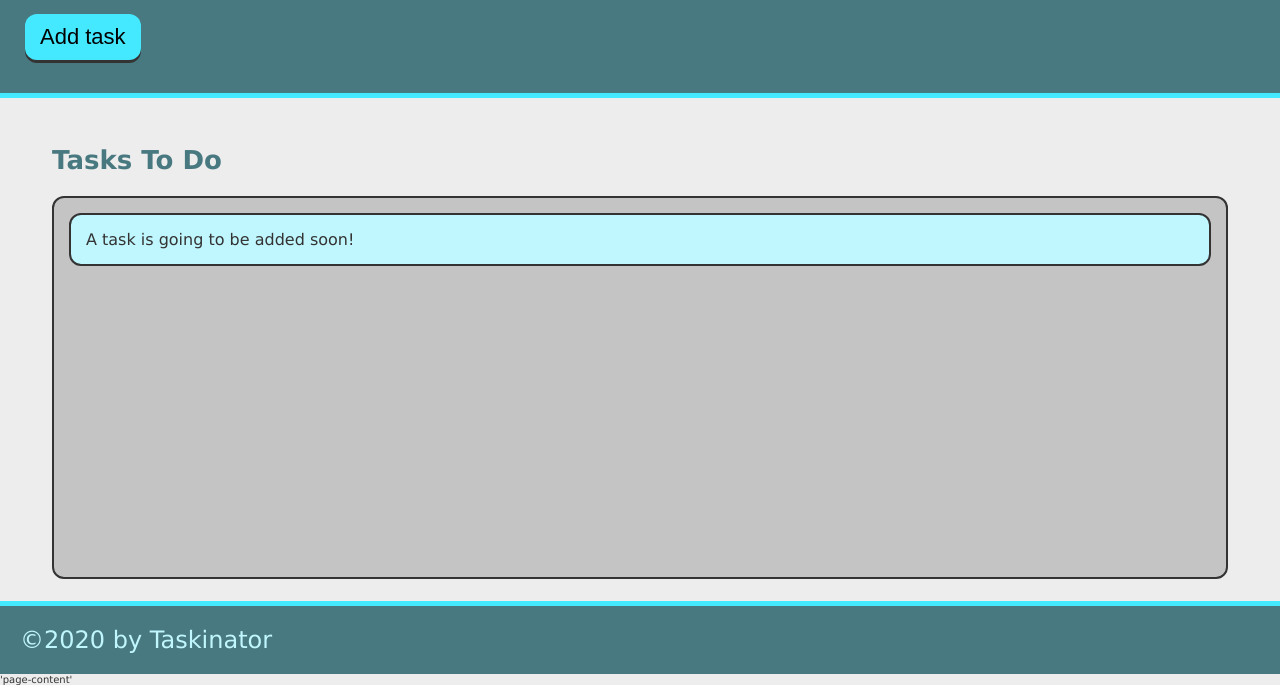
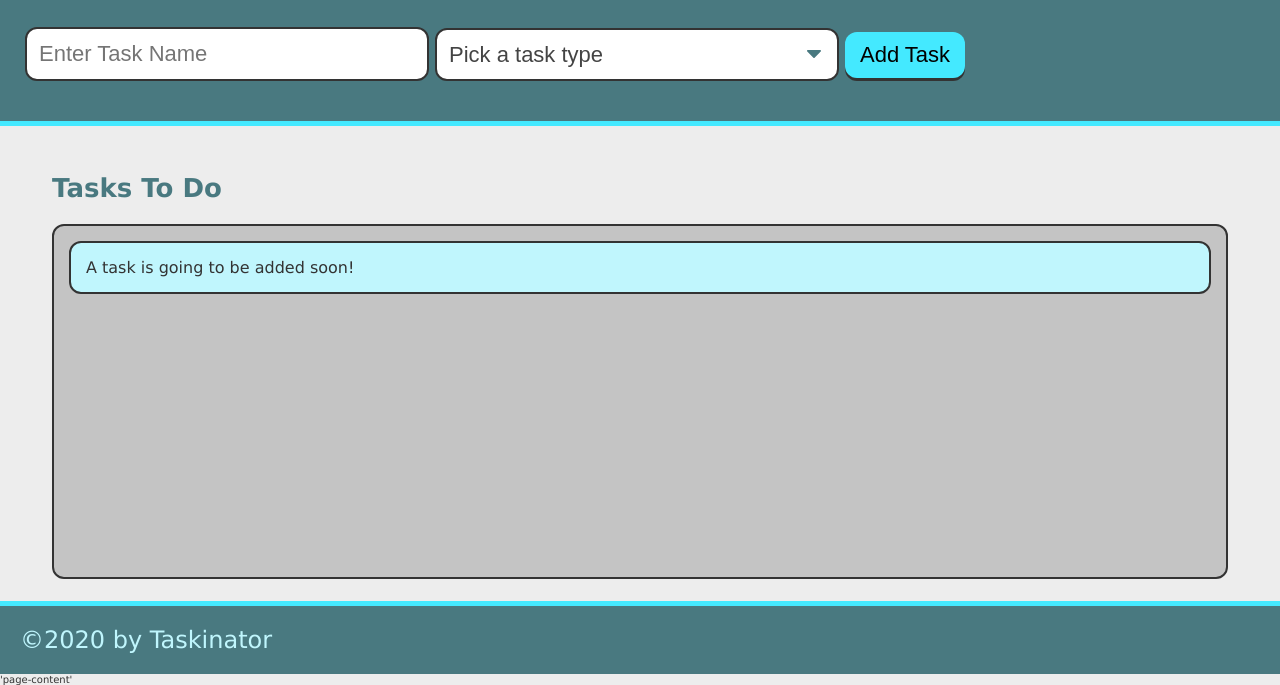
Before and after one commit to a7063p/taskinator, a plain HTML site: page index.html in a window 1280 px wide. Shown: the part 115-800 px from the top of the page. Drawn offline with Linux system fonts and the light colour scheme.

Commit message:
Dropdown list created in HTML

```diff
--- a/index.html
+++ b/index.html
@@ -11,7 +11,27 @@
     <header>
         <h1 class="page-title">Taskinator</h1>
         <p>Click the button below to add a new task!</p>
-        <button class="btn" id="save-task">Add task</button>
+
+        <form id="task-form">
+            <div class="form-group">
+                <input type="text" name="task-name" placeholder="Enter Task Name" />
+            </div>
+
+            <div class="form-group">
+                <select name="task-type" class="select-dropdown">
+                    <option value="" disabled selected>Pick a task type</option>
+                    <option value="Print">Print</option>
+                    <option value="Web">Web</option>
+                    <option value="Mobile">Mobile</option>
+                </select>
+            </div>
+
+            <div class="form-group">
+                <button class="btn" id="save-task" type="submit">Add Task</button>
+            </div>
+
+        </form>
+
     </header>
 
     <main class="page-content">
```
